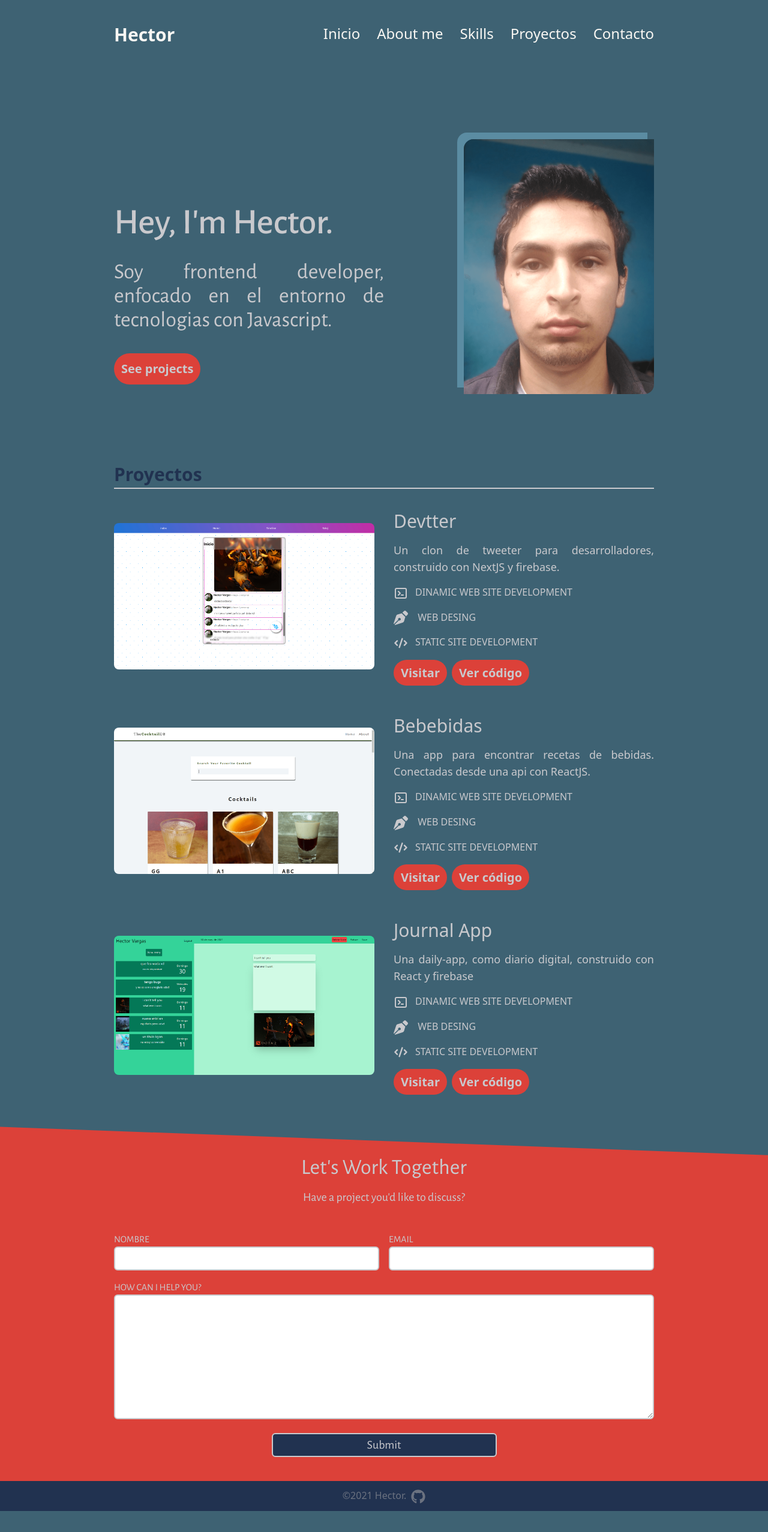
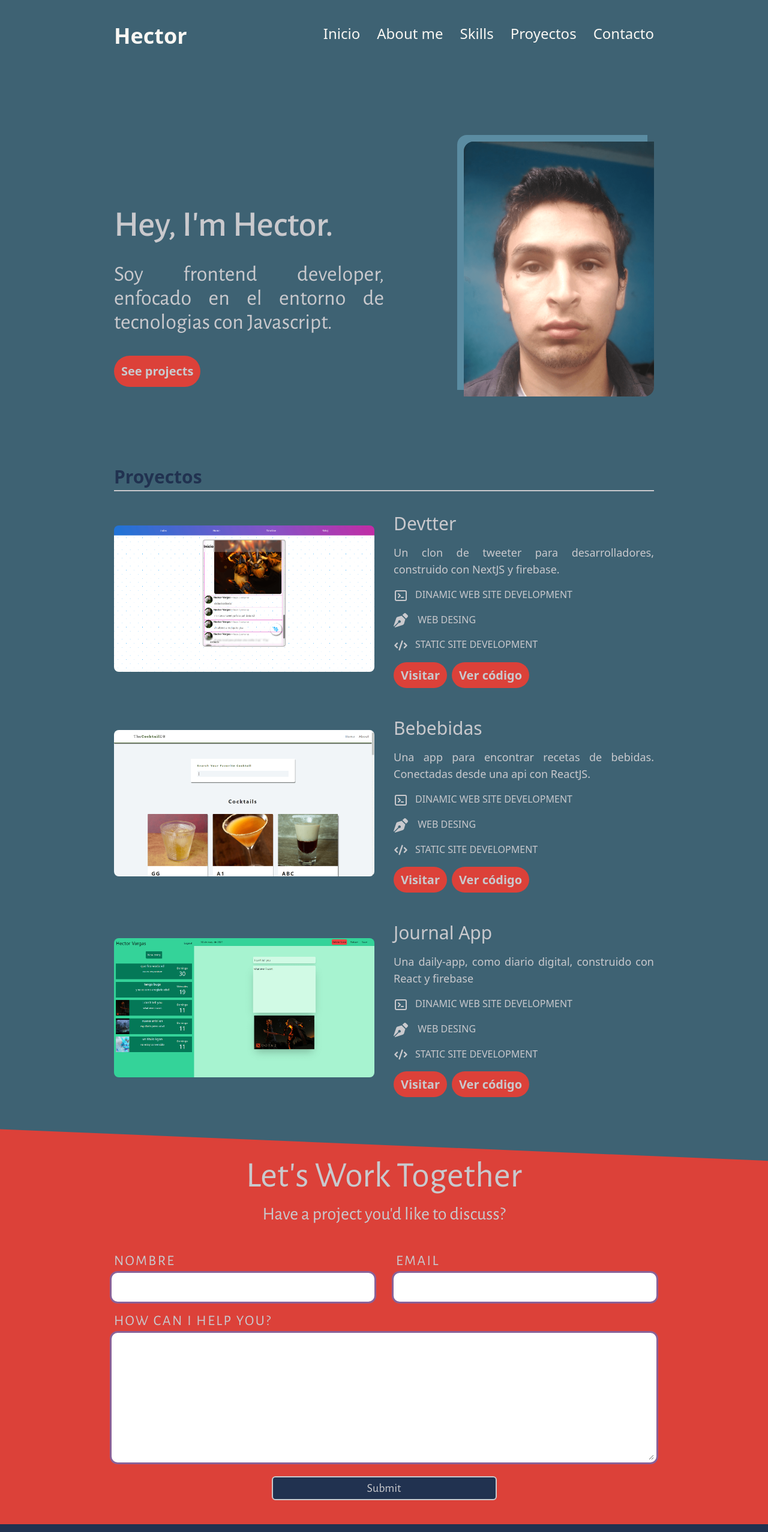
Before and after one commit to hecthorl/portfolio-prev, a Next.js app: page / in a window 1280 px wide. Shown: the top 2554 px of the page at 60% size. Before the commit the page ends 2519 px from the top, so only its background shows below. Built offline with nearby package versions, Linux system fonts and the light colour scheme.

Commit message:
estilos fixed

```diff
--- a/components/Contact.jsx
+++ b/components/Contact.jsx
@@ -8,8 +8,8 @@ const Contact = () => {
             className="contact-section sm:text-center"
             style={{ clipPath: 'polygon(100% 100%, 0% 100%, 0% 0%, 100% 8%)' }}
          >
-            <h4 className="my-4 text-4xl">Let's Work Together</h4>
-            <span className="text-xl">
+            <h4 className="my-4 text-6xl">Let's Work Together</h4>
+            <span className="text-3xl">
                Have a project you'd like to discuss?
             </span>
             <form
@@ -18,15 +18,19 @@ const Contact = () => {
                className="form-contact sm:grid-cols-2 sm:place-items-center"
             >
                <div className="w-full">
-                  <label className="block">NOMBRE</label>
+                  <label className="text-2xl block tracking-widest mb-2">
+                     NOMBRE
+                  </label>
                   <input type="text" className="input" />
                </div>
                <div className="w-full">
-                  <label className="block text-tercero">EMAIL</label>
+                  <label className="text-2xl block tracking-widest mb-2 text-tercero">
+                     EMAIL
+                  </label>
                   <input type="text" className="input" />
                </div>
                <div className="sm:col-span-2 w-full">
-                  <label className="block text-tercero">
+                  <label className="text-2xl block tracking-widest mb-2 text-tercero">
                      HOW CAN I HELP YOU?
                   </label>
                   <textarea className="input h-52"></textarea>
--- a/components/Navbar/index.jsx
+++ b/components/Navbar/index.jsx
@@ -18,9 +18,12 @@ const Navbar = () => {
       <header className={`${bigName} px-3`}>
          <div className="header">
             <div className="h-full">
-               <Link href="/">
-                  <a className={bigName + ' text-3xl font-bold'}>Hector</a>
-               </Link>
+               <a
+                  href="/"
+                  className={bigName + ' text-3xl md:text-4xl font-bold'}
+               >
+                  Hector
+               </a>
             </div>
             <Menu className="hidden md:flex md:gap-7 md:text-2xl" />
 
@@ -32,7 +35,7 @@ const Navbar = () => {
             </div>
             <Transition
                as="nav"
-               className="fixed top-16 left-0 list-none"
+               className="fixed top-16 left-0 list-none z-10"
                show={isActive}
                enter="transition-transform duration-500"
                enterFrom="transform -translate-y-full"
--- a/styles/globals.css
+++ b/styles/globals.css
@@ -42,13 +42,13 @@
       @apply focus:outline-none md:animate-bounce my-9 bg-quinto p-3 rounded-full text-tercero font-semibold text-xl;
    }
    .input {
-      @apply text-lg text-primero w-full border-2 border-tercero rounded-md py-1 px-2;
+      @apply text-2xl ring focus:ring-segundo ring-offset-4 focus:ring-offset-tercero text-gray-900 w-full  rounded-md py-1 px-2;
    }
    .btn-form {
       @apply px-2 bg-primero border-2 w-full border-tercero rounded-md py-1 text-tercero text-xl focus:outline-none;
    }
    .form-contact {
-      @apply grid grid-cols-1 mt-11 gap-4 max-w-[900px] text-left mx-auto;
+      @apply grid grid-cols-1 mt-11 gap-x-10 gap-y-5 max-w-[900px] text-left mx-auto;
    }
    .contact-section {
       @apply px-6 pb-10 pt-8 mt-4 bg-quinto font-alegreya text-tercero w-full;
```
